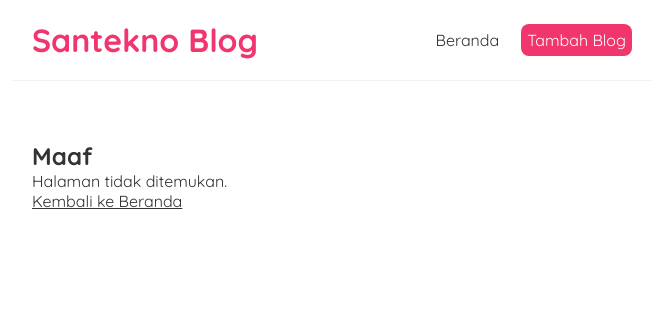
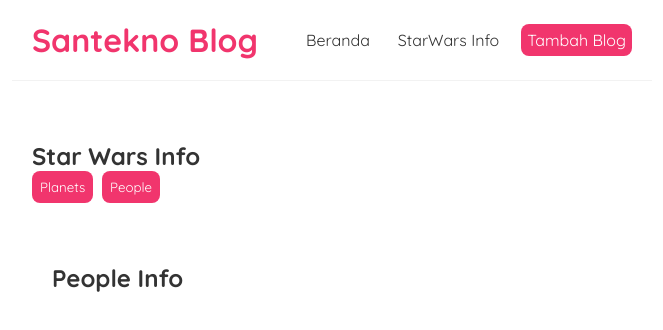
Before and after one commit to santekno/tutorial-reactjs, a React (Create React App) app: page /starwars in a window 1280 px wide. Shown: the top 330 px of the page, without its empty margins (308-971 px from the left). Built offline with nearby package versions, Linux system fonts and the light colour scheme.

Commit message:
startwars info

```diff
--- a/src/App.js
+++ b/src/App.js
@@ -4,6 +4,7 @@
 import Create from './Create';
 import BlogDetails from './BlogDetails';
 import NotFound from './NotFound';
+import Starwars from './starwars/Starwars';
 
 function App() {
   return (
@@ -21,6 +22,9 @@
             <Route path={"/blogs/:id"}>
               <BlogDetails />
             </Route>
+            <Route path={"/starwars"}>
+              <Starwars />
+            </Route>
             <Route path={"*"}>
               <NotFound />
             </Route>
--- a/src/Navbar.js
+++ b/src/Navbar.js
@@ -7,6 +7,7 @@
       <h1>Santekno Blog</h1>
       <div className="links">
         <Link to="/">Beranda</Link>
+        <Link to="/starwars">StarWars Info</Link>
         <Link to="/create" style={{
           color: "white",
           backgroundColor: "#f1356d",
--- a/src/index.css
+++ b/src/index.css
@@ -69,6 +69,15 @@
   cursor: pointer;
 }
 
+.starwars-info button {
+  background: #f1356d;
+  color: #fff;
+  border: 0;
+  padding: 8px;
+  border-radius: 8px;
+  cursor: pointer;
+}
+
 /* create new blog form */
 .create {
   max-width: 400px;
--- /dev/null
+++ b/src/starwars/People.js
@@ -0,0 +1,11 @@
+import { useState } from "react";
+
+const People = () => {
+  return (
+    <div className="people">
+      <h2>People Info</h2>
+    </div>
+  );
+}
+
+export default People;
--- /dev/null
+++ b/src/starwars/Planet.js
@@ -0,0 +1,15 @@
+import { useState } from "react";
+
+const fetchPlanets = async() => {
+  const res = await fetch('https://swapi.dev/api/planets/');
+  return res.json();
+}
+const Planet = () => {
+  return (
+    <div className="planet">
+      <h2>Planet Info</h2>
+    </div>
+  );
+}
+
+export default Planet;
--- /dev/null
+++ b/src/starwars/Starwars.js
@@ -0,0 +1,20 @@
+import { useState } from "react";
+import People from "./People";
+import Planet from "./Planet";
+
+const Starwars = () => {
+  const[page, setPage] = useState('planets');
+
+  return (
+    <div className="starwars-info">
+      <h2>Star Wars Info</h2>
+      <button onClick={()=> setPage('planet' )}>Planets</button> &nbsp;
+      <button onClick={()=> setPage('people')}>People</button>
+      <div className="content">
+        { page ==='planet' ? <Planet /> : <People />}
+      </div>
+    </div>
+  );
+}
+
+export default Starwars;
```
